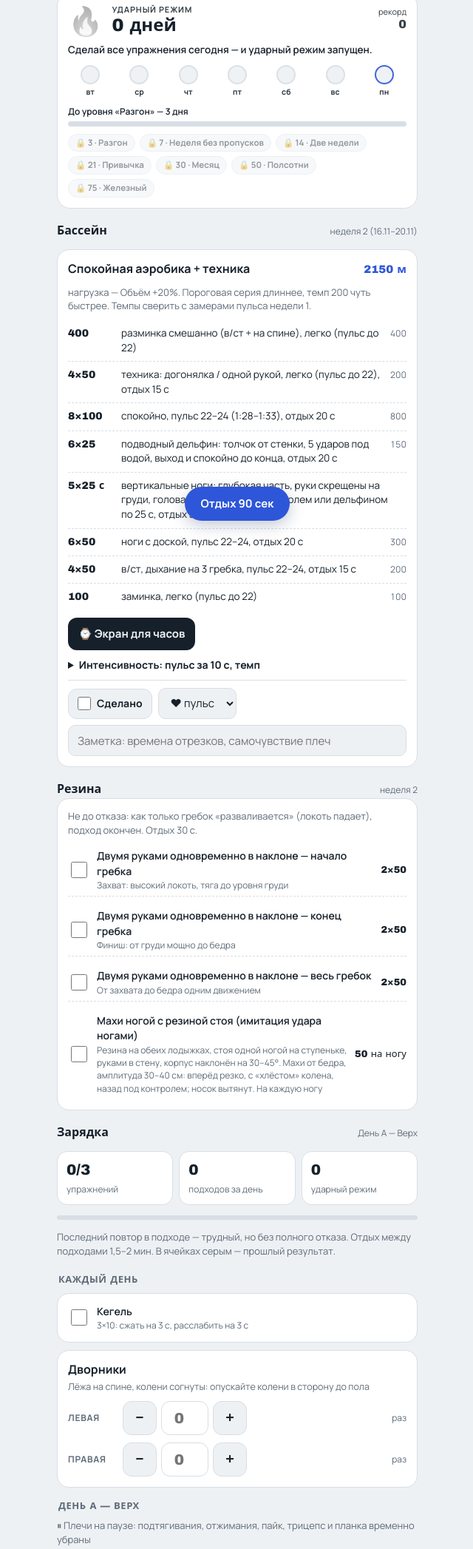
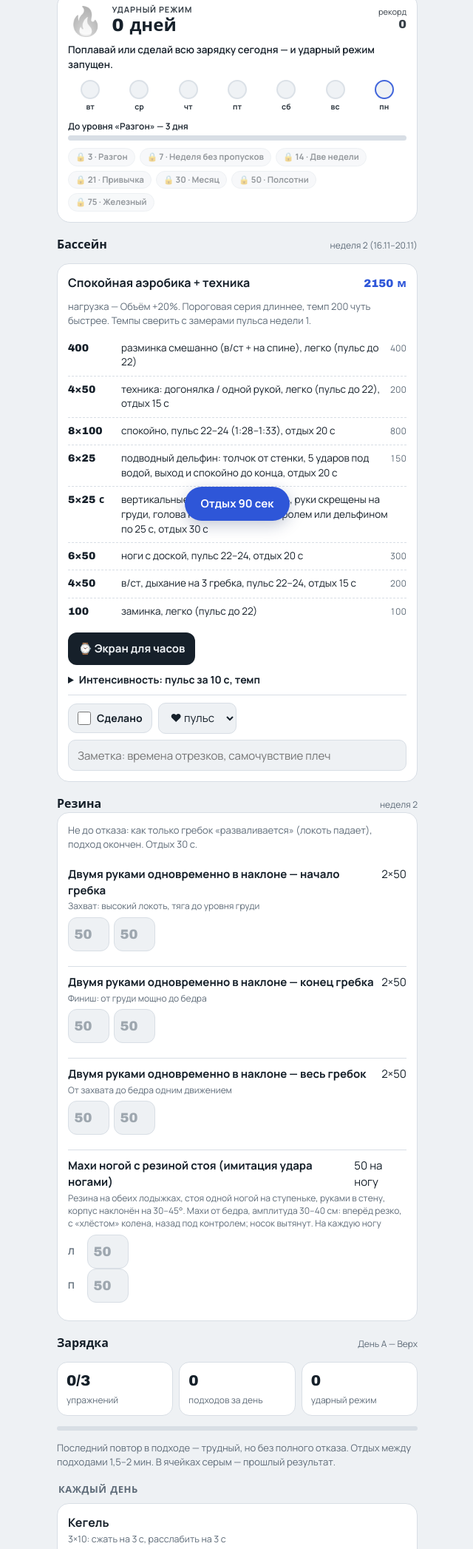
Before and after one commit to Vakhrushev-Anatoliy/Training, a plain HTML site: page index.html in a window 1280 px wide. Shown: the part 86-2180 px from the top of the page at 74% size, without its empty margins (319-959 px from the left). Drawn offline with Linux system fonts and the light colour scheme; a web font is replaced by a local one.

Commit message:
Update index.html

```diff
--- a/index.html
+++ b/index.html
@@ -4,7 +4,7 @@
 <meta charset="utf-8">
 <meta name="viewport" content="width=device-width,initial-scale=1,viewport-fit=cover">
 <meta name="theme-color" content="#2E56D8">
-<meta name="app-version" content="2026-11-16.1">
+<meta name="app-version" content="2026-11-16.2">
 <meta name="apple-mobile-web-app-capable" content="yes">
 <meta name="mobile-web-app-capable" content="yes">
 <meta name="apple-mobile-web-app-title" content="Тренировки">
@@ -131,6 +131,10 @@ tr:last-child td{border-bottom:none}
 .udar-week i{width:26px;height:26px;border-radius:50%;display:grid;place-items:center;font-style:normal;font-size:14px;background:rgba(255,255,255,.22);border:2px solid transparent}
 .udar-week i.on{background:#fff;color:#E8452C}
 .udar-week i.today{border-color:#fff}
+.rbx{padding:10px 0;border-top:1px solid var(--line)}
+.rbx:first-of-type{border-top:none}
+.rbx-h{display:flex;justify-content:space-between;gap:8px;align-items:baseline}
+.rbx small{display:block;color:var(--muted);font-size:12px;margin:2px 0 6px}
 .udar-week i.fz{background:#DCEBFF;color:#2E56D8;border-color:#DCEBFF}
 .frz{display:flex;flex-direction:column;gap:6px;font-size:13px;font-weight:600;background:rgba(255,255,255,.18);border-radius:12px;padding:10px}
 .udar.cold .frz{background:var(--bg);border:1px solid var(--line)}
@@ -349,7 +353,7 @@ function renderUdar(){
   const next = LEVELS.find(l => l[0] > n), prevL = [...LEVELS].reverse().find(l => l[0] <= n);
   const base = prevL ? prevL[0] : 0, pct = next ? Math.round((n - base) / (next[0] - base) * 100) : 100;
   let msg;
-  if (n === 0) msg = "Сделай все упражнения сегодня — и ударный режим запущен.";
+  if (n === 0) msg = "Поплавай или сделай всю зарядку сегодня — и ударный режим запущен.";
   else if (!doneToday) msg = `Сегодня ещё не отмечено. Сделай зарядку, чтобы не потерять ${n} ${dayWord(n)}!`;
   else if (prevL && n === prevL[0]) msg = `Новый уровень: «${prevL[1]}»!`;
   else if (n === best && n > 1) msg = "Это твой лучший результат. Так держать!";
@@ -404,10 +408,10 @@ function sideRow(e, key, label){
 
 // ===== Резина (с 01.11, не до отказа) =====
 const RB = [
-  {id:"rbs", name:"Двумя руками одновременно в наклоне — начало гребка", hint:"Захват: высокий локоть, тяга до уровня груди", rx:["2×50","2×50","2×50","2×50"]},
-  {id:"rbe", name:"Двумя руками одновременно в наклоне — конец гребка", hint:"Финиш: от груди мощно до бедра", rx:["2×50","2×50","2×50","2×50"]},
-  {id:"rbf", name:"Двумя руками одновременно в наклоне — весь гребок", hint:"От захвата до бедра одним движением", rx:["2×50","2×50","2×50","2×50"]},
-  {id:"rbleg", name:"Махи ногой с резиной стоя (имитация удара ногами)", hint:"Резина на обеих лодыжках, стоя одной ногой на ступеньке, руками в стену, корпус наклонён на 30–45°. Махи от бедра, амплитуда 30–40 см: вперёд резко, с «хлёстом» колена, назад под контролем; носок вытянут. На каждую ногу", rx:["50 на ногу","50 на ногу","50 на ногу","50 на ногу"]},
+  {id:"rbs", sets:2, name:"Двумя руками одновременно в наклоне — начало гребка", hint:"Захват: высокий локоть, тяга до уровня груди", rx:["2×50","2×50","2×50","2×50"]},
+  {id:"rbe", sets:2, name:"Двумя руками одновременно в наклоне — конец гребка", hint:"Финиш: от груди мощно до бедра", rx:["2×50","2×50","2×50","2×50"]},
+  {id:"rbf", name:"Двумя руками одновременно в наклоне — весь гребок", hint:"От захвата до бедра одним движением", sets:2, rx:["2×50","2×50","2×50","2×50"]},
+  {id:"rbleg", sides:true, sets:1, name:"Махи ногой с резиной стоя (имитация удара ногами)", hint:"Резина на обеих лодыжках, стоя одной ногой на ступеньке, руками в стену, корпус наклонён на 30–45°. Махи от бедра, амплитуда 30–40 см: вперёд резко, с «хлёстом» колена, назад под контролем; носок вытянут. На каждую ногу", rx:["50 на ногу","50 на ногу","50 на ногу","50 на ногу"]},
 ];
 const dayDiff = (a, b) => Math.round((new Date(a+"T12:00:00") - new Date(b+"T12:00:00")) / 864e5);
 const blockWeek = d => Math.max(1, Math.min(4, Math.floor(dayDiff(d, BLOCK_START) / 7) + 1));
@@ -423,10 +427,16 @@ function renderRubber(){
   box.innerHTML = `<div class="sec-h"><h2>Резина</h2><span>неделя ${w}${tail}</span></div>
     <div class="card">
       <p class="note">${isTest ? "Сегодня контрольный заплыв — резину не делаем." : "Не до отказа: как только гребок «разваливается» (локоть падает), подход окончен. Отдых 30 с."}</p>
-      ${isTest ? "" : RB.map(r => `<div class="rb-row"><input type="checkbox" id="c_${r.id}" data-rb="${r.id}" ${o[r.id]?"checked":""}>
-        <label for="c_${r.id}">${r.name}<small>${r.hint}</small></label><span class="rx">${r.rx[w-1]}</span></div>`).join("")}
+      ${isTest ? "" : RB.map(r => { const n = r.sets || 2, keys = r.sides ? [["c_"+r.id+"_L","Л"],["c_"+r.id+"_R","П"]] : [["c_"+r.id,""]];
+        return `<div class="rbx"><div class="rbx-h"><b>${r.name}</b><span class="rx">${r.rx[w-1]}</span></div><small>${r.hint}</small>${keys.map(([k, lab]) => { const a = arr(cur, k), pv = prevSets(k, cur);
+          return `<div class="srow">${lab ? `<span class="slab">${lab}</span>` : ""}<div class="sets-in">${[...Array(n)].map((_, j) => `<input class="setin" data-set="${k}|${j}|${n}" type="number" inputmode="numeric" min="0" value="${a[j] || ""}" placeholder="${pv && pv.a[j] ? pv.a[j] : 50}" aria-label="${r.name} ${lab} подход ${j+1}">`).join("")}</div></div>`; }).join("")}</div>`; }).join("")}
     </div>`;
 }
+document.getElementById("rubberBox").addEventListener("input", ev => {
+  const el = ev.target; if (!el.matches("input[data-set]")) return;
+  const [k, j, n] = el.dataset.set.split("|"), v = Math.max(0, Math.min(999, Math.round(+el.value || 0)));
+  setDay(day => { const a = Array.isArray(day[k]) ? day[k].slice() : []; while (a.length < +n) a.push(0); a[+j] = v; day[k] = a.some(x => x > 0) ? a : undefined; if (!day[k]) delete day[k]; });
+});
 document.getElementById("rubberBox").addEventListener("change", ev => {
   const id = ev.target.dataset.rb; if (!id) return;
   const day = state.days[cur] || (state.days[cur] = {});
@@ -439,6 +449,23 @@ document.getElementById("rubberBox").addEventListener("change", ev => {
 const ZONES = [["легко","до 22","медленнее 1:40","—"],["спокойно","22–24","1:28–1:33","0:44–0:46"],["порог","24–26","1:23–1:27","0:41–0:42"],["темп 200","27+","1:16–1:19","0:36–0:38"]];
 function swimCell(o){ const s = o.swim; if (!s || !(s.done || s.rpe || s.hr)) return "–"; return (s.done ? "✓" : "") + (s.hr ? " ♥" + s.hr : s.rpe ? " " + s.rpe : ""); }
 
+function swimLogHTML(s, isTest){ return `<div class="swim-log">
+      <label class="chk ${s.done?"on":""}"><input type="checkbox" id="swDone" ${s.done?"checked":""}>Сделано</label>
+      <select class="sb-in" id="swRpe" aria-label="Пульс за 10 с после ключевой серии"><option value="">♥ пульс</option>${[18,19,20,21,22,23,24,25,26,27,28,29,30,31,32].map(n=>`<option ${s.hr==n?"selected":""}>${n}</option>`).join("")}</select>
+      <input class="sb-in" id="swNote" placeholder="${isTest ? "Время и сплиты, напр. 2:32.4 (35.6/38.5/39.4/38.9)" : "Заметка: времена отрезков, самочувствие плеч"}" value="${esc(s.note||"")}">
+    </div>`; }
+function wireSwimLog(){
+  const upd = full => {
+    const day = state.days[cur] || (state.days[cur] = {});
+    day.swim = {done: document.getElementById("swDone").checked, hr: +document.getElementById("swRpe").value || 0, rpe: (day.swim && day.swim.rpe) || 0, note: document.getElementById("swNote").value.trim()};
+    day._t = Date.now();
+    document.querySelector("#swim .chk").classList.toggle("on", day.swim.done);
+    if (!dayHasData(day)) delete state.days[cur];
+    save(); renderStatus(); renderHist();
+  };
+  ["swDone","swRpe"].forEach(id => document.getElementById(id).onchange = () => upd(true));
+  document.getElementById("swNote").oninput = () => upd(false);
+}
 function renderSwim(){
   const box = document.getElementById("swim"), p = PLAN[cur], wd = new Date(cur+"T12:00:00").getDay();
   const info = document.getElementById("blockInfo");
@@ -452,7 +479,8 @@ function renderSwim(){
     info.textContent = cur > "2026-12-04" ? "после блока 1" : "неделя " + blockWeek(cur);
     box.innerHTML = cur > "2026-12-04"
       ? `<p class="note">Блок 1 закончен. Программа блока 2 будет добавлена по итогам контрольного заплыва 04.12.</p>`
-      : `<p class="note">${wd === 0 ? "Воскресенье — полный отдых." : "Суббота — отдых от бассейна: зарядка, резина, ходьба."}</p>`;
+      : `<p class="note">${wd === 0 ? "Воскресенье — по плану без бассейна." : "Суббота — по плану без бассейна."} Если плавал — отметь «Сделано»: это засчитается в ударный режим.</p>` + swimLogHTML((state.days[cur] && state.days[cur].swim) || {}, false);
+    wireSwimLog();
     return;
   }
   const W = DATA.weeks[p.w-1];
@@ -469,22 +497,9 @@ function renderSwim(){
       <table><thead><tr><th>Как</th><th>Пульс 10 с</th><th>100</th><th>50</th></tr></thead><tbody>
       ${ZONES.map(z => `<tr><td>${z[0]}</td><td>${z[1]}</td><td>${z[2]}</td><td>${z[3]}</td></tr>`).join("")}
       </tbody></table></details>
-    <div class="swim-log">
-      <label class="chk ${s.done?"on":""}"><input type="checkbox" id="swDone" ${s.done?"checked":""}>Сделано</label>
-      <select class="sb-in" id="swRpe" aria-label="Пульс за 10 с после ключевой серии"><option value="">♥ пульс</option>${[18,19,20,21,22,23,24,25,26,27,28,29,30,31,32].map(n=>`<option ${s.hr==n?"selected":""}>${n}</option>`).join("")}</select>
-      <input class="sb-in" id="swNote" placeholder="${isTest ? "Время и сплиты, напр. 2:32.4 (35.6/38.5/39.4/38.9)" : "Заметка: времена отрезков, самочувствие плеч"}" value="${esc(s.note||"")}">
-    </div>`;
+    ${swimLogHTML(s, isTest)}`;
   document.getElementById("watchBtn").onclick = () => openWatch(p);
-  const upd = () => {
-    const day = state.days[cur] || (state.days[cur] = {});
-    day.swim = {done: document.getElementById("swDone").checked, hr: +document.getElementById("swRpe").value || 0, rpe: (day.swim && day.swim.rpe) || 0, note: document.getElementById("swNote").value.trim()};
-    day._t = Date.now();
-    document.querySelector(".chk").classList.toggle("on", day.swim.done);
-    if (!dayHasData(day)) delete state.days[cur];
-    save(); renderHist();
-  };
-  ["swDone","swRpe"].forEach(id => document.getElementById(id).onchange = upd);
-  document.getElementById("swNote").oninput = upd;
+  wireSwimLog();
 }
 
 function openWatch(p){
@@ -499,7 +514,7 @@ function openWatch(p){
 // ===== Калистеника (с 08.11.2026): каждый день + День А (верх) / День Б (низ и корпус) =====
 const SWITCH = "2026-11-08";
 const DAILY = [
-  {id:"kegel", name:"Кегель", hint:"3×10: сжать на 3 с, расслабить на 3 с", type:"check"},
+  {id:"kegel", name:"Кегель", hint:"3×10: сжать на 3 с, расслабить на 3 с", type:"sets", sets:3, goal:10},
   {id:"wip", name:"Дворники", hint:"Лёжа на спине, колени согнуты: опускайте колени в сторону до пола", type:"num", sides:true, unit:"раз"},
 ];
 // lv — ступени по порядку; sets — подходов; goal — цель в подходе для перехода (в goalSets подходах); u — единица
@@ -541,13 +556,16 @@ function prevSets(key, day){
   const ds = Object.keys(state.days).filter(d => d < day && filled(arr(d, key))).sort();
   return ds.length ? {d: ds[ds.length-1], a: arr(ds[ds.length-1], key)} : null;
 }
-const dailyDone = d => { const o = state.days[d] || {}; return !!o.kegel && o.wip_L > 0 && o.wip_R > 0; };
+const kegelOk = o => !!o.kegel || (Array.isArray(o.c_kegel) && o.c_kegel.some(v => v > 0));
+const dailyDone = d => { const o = state.days[d] || {}; return kegelOk(o) && o.wip_L > 0 && o.wip_R > 0; };
+// Ударный режим (с 16.11): день засчитан, если поплавал ИЛИ сделал всю зарядку — плавание важнее
+const swimDone = d => !!(state.days[d] && state.days[d].swim && state.days[d].swim.done);
 const sDone = (e, d) => sKeys(e).every(k => filled(arr(d, k)));
 const exReady = (e, d) => sKeys(e).every(k => arr(d, k).filter(v => v >= e.goal).length >= (e.goalSets || e.sets));
-function newDone(d){ return dailyDone(d) && planFor(d).every(e => sDone(e, d)); }
+function newDone(d){ return swimDone(d) || (dailyDone(d) && planFor(d).every(e => sDone(e, d))); }
 function dayCount(d){ // [сделано, всего] упражнений
   if (!isNew(d)) { const ex = exShow(d).filter(e => !e.since || e.since <= d); return [ex.filter(e => (e.sides ? [e.id+"_L",e.id+"_R"] : [e.id]).every(k => val(k, d) > 0)).length, ex.length]; }
-  const o = state.days[d] || {}, dl = [!!o.kegel, o.wip_L > 0 && o.wip_R > 0].filter(Boolean).length;
+  const o = state.days[d] || {}, dl = [kegelOk(o), o.wip_L > 0 && o.wip_R > 0].filter(Boolean).length;
   const p = planFor(d); return [dl + p.filter(e => sDone(e, d)).length, 2 + p.length];
 }
 
@@ -561,8 +579,10 @@ function setDay(mut){
 function dailyHTML(){
   const o = state.days[cur] || {};
   const row = (e) => {
-    if (e.type === "check") return `<article class="ex ${o.kegel ? "done" : ""}" id="ex_${e.id}"><div class="rb-row" style="border:none;padding:0">
-      <input type="checkbox" id="ck_${e.id}" data-ck="${e.id}" ${o[e.id] ? "checked" : ""}><label for="ck_${e.id}">${e.name}<small>${e.hint}</small></label></div></article>`;
+    if (e.type === "sets") { const k = "c_"+e.id, a = arr(cur, k), pv = prevSets(k, cur), dn = kegelOk(o);
+      return `<article class="ex ${dn ? "done" : ""}" id="ex_${e.id}"><div class="ex-head"><div class="ex-title"><h2>${e.name}</h2><p>${e.hint}</p></div></div>
+      <div class="srow"><div class="sets-in">${[...Array(e.sets)].map((_, j) => `<input class="setin ${a[j] >= e.goal ? "hit" : ""}" data-set="${k}|${j}|${e.sets}" type="number" inputmode="numeric" min="0" value="${a[j] || ""}" placeholder="${pv && pv.a[j] ? pv.a[j] : e.goal}" aria-label="${e.name} подход ${j+1}">`).join("")}</div></div>
+      ${pv ? `<p class="prev">прошлый раз (${fmtShort(pv.d)}): ${pv.a.map(v => v || "–").join(" · ")}</p>` : ""}</article>`; }
     const keys = e.sides ? [[e.id+"_L","Левая"],[e.id+"_R","Правая"]] : [[e.id,""]];
     return `<article class="ex" id="ex_${e.id}"><div class="ex-head"><div class="ex-title"><h2>${e.name}</h2><p>${e.hint}</p></div></div>
       ${keys.map(([k, lab]) => { const pv = lastBefore(k, cur); return `<div class="side"><span class="side-label ${lab ? "" : "none"}">${lab}</span>
@@ -633,7 +653,7 @@ function renderStatus(){
     document.getElementById("sTotalL").textContent = "повторов за день";
   } else {
     const o = state.days[cur] || {};
-    document.getElementById("ex_kegel")?.classList.toggle("done", !!o.kegel);
+    document.getElementById("ex_kegel")?.classList.toggle("done", kegelOk(o));
     document.getElementById("ex_wip")?.classList.toggle("done", o.wip_L > 0 && o.wip_R > 0);
     document.getElementById("ex_mbr")?.classList.toggle("done", o.mbr > 0);
     planFor(cur).forEach(e => document.getElementById("ex_"+e.id)?.classList.toggle("done", sDone(e, cur)));
@@ -653,7 +673,7 @@ function renderHist(){
   const box = document.getElementById("hist");
   if (!days.length){ box.innerHTML = `<div class="empty">Здесь появятся ваши результаты по дням. Отметьте первое упражнение выше.</div>`; return; }
   box.innerHTML = `<table><thead><tr><th>Дата</th><th>Тип</th><th>Зарядка</th><th>Бассейн</th><th>Резина</th></tr></thead><tbody>${
-    days.map(d => { const [dn, tot] = dayCount(d); return `<tr><td>${fmtShort(d)}${frzTag(d)}</td><td>${TYPE_SHORT[ntype(d)]}</td><td>${dn ? (zDone(d) ? "✓ " : "") + dn + "/" + tot : "–"}</td><td>${swimCell(state.days[d])}</td><td>${RB.filter(r=>state.days[d][r.id]).length||"–"}</td></tr>`; }).join("")
+    days.map(d => { const [dn, tot] = dayCount(d); return `<tr><td>${fmtShort(d)}${frzTag(d)}</td><td>${TYPE_SHORT[ntype(d)]}</td><td>${dn ? (zDone(d) ? "✓ " : "") + dn + "/" + tot : "–"}</td><td>${swimCell(state.days[d])}</td><td>${RB.filter(r=>state.days[d][r.id] || ["c_"+r.id,"c_"+r.id+"_L","c_"+r.id+"_R"].some(k=>Array.isArray(state.days[d][k]))).length||"–"}</td></tr>`; }).join("")
   }</tbody></table>`;
 }
 
```
